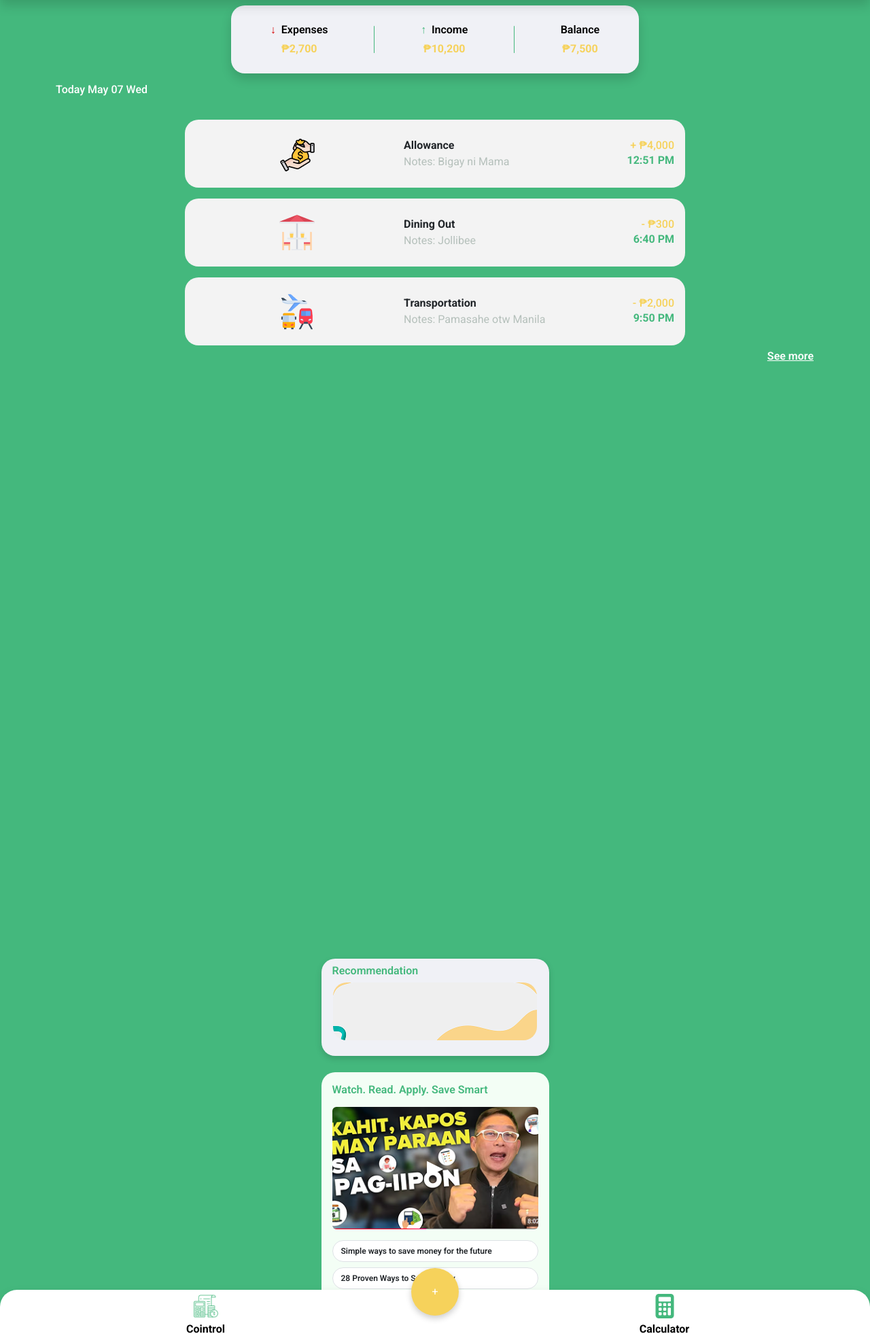
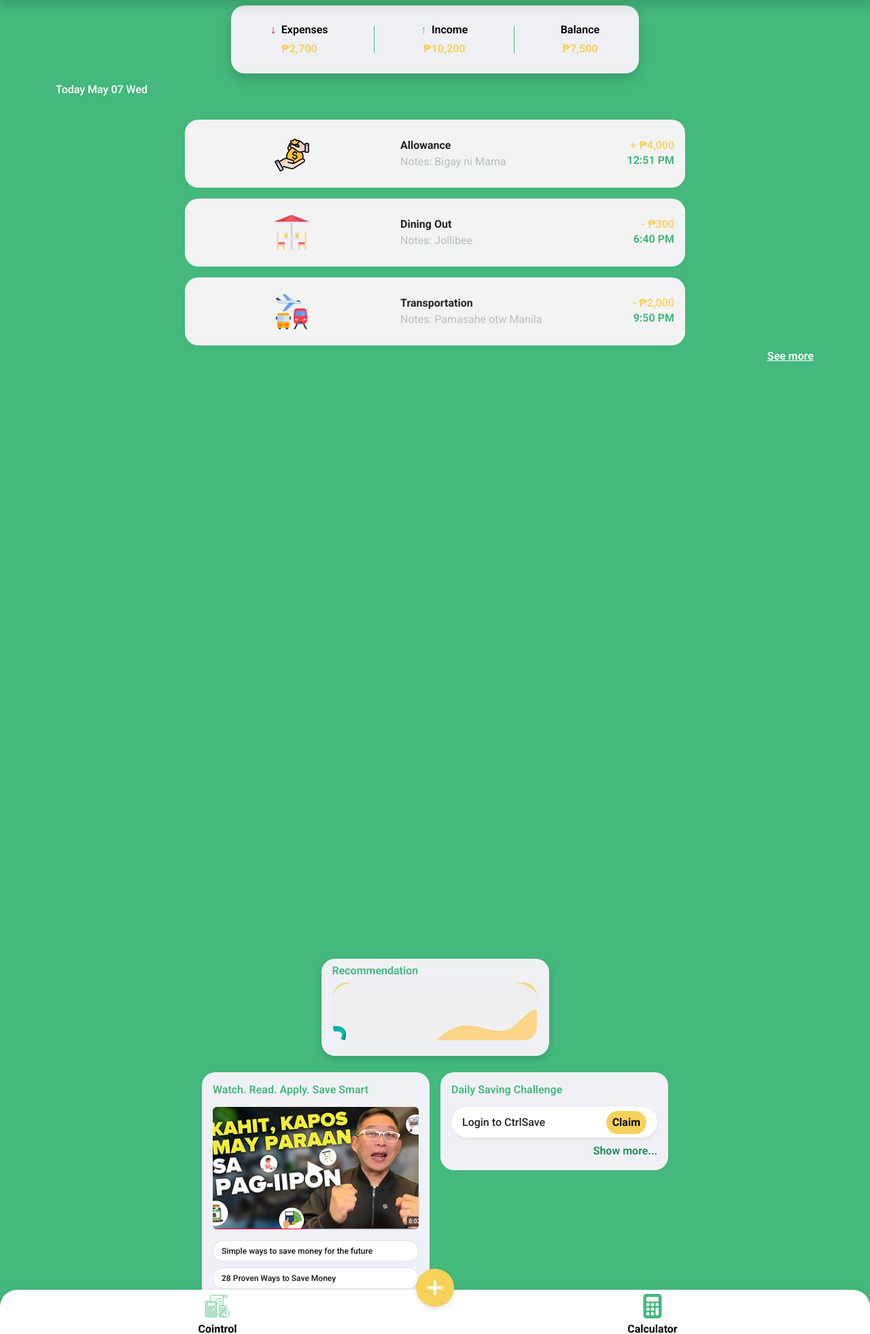
Before and after one commit to Group-5-CtrlSave/CtrlSave, a PHP site: page /pages/home/home.php in a window 1280 px wide. Shown: the part 72-2034 px from the top of the page at 68% size. Run offline with PHP 8.4, Linux system fonts and the light colour scheme.

Commit message:
Fixing Errors for Home

```diff
--- a/pages/home/calculator.php
+++ b/pages/home/calculator.php
@@ -15,7 +15,7 @@
   <a href="../home/home.php" class="text-decoration-none d-flex align-items-center">
     <img src="../../assets/img/shared/backArrow.png" alt="Back">
   </a>
-  <h1 class="calculator-title mb-0 text-center flex-grow-1">CALCULATOR</h1>
+  <h1 class="calculator-title mb-0 text-center flex-grow-1">Calculator</h1>
   <div style="width: 25px;"></div>
 </nav>
 
--- a/pages/home/home.php
+++ b/pages/home/home.php
@@ -84,9 +84,15 @@
       <!-- Date -->
       <div class="today-text">Today May 07 Wed</div>
 
-<!-- Income and Expense Row (styled like Income & Expenses page) -->
+<!-- Income and Expense Row -->
 <div class="scrollable-container mt-4">
   <div class="row justify-content-center">
+
+    <style>
+  .categoryImgContainer {
+    margin-left: -10px;
+  }
+</style>
 
 <!-- Allowance (Mama) -->
 <div class="col-12 col-md-8">
@@ -139,7 +145,7 @@
   </div>
 </div>
 
-    <!-- ✅ Move See More inside -->
+    <!-- Move See More inside -->
     <div class="text-end" style="margin-top: -5px;">
       <a href="../income&expenses/income&expenses.php" class="btn btn-link text-white fw-semibold p-0"
         style="font-size: 0.9rem;">See more</a>
@@ -164,52 +170,56 @@
   </div>
 </div>
 
+<!-- Container for Watch. Read. Apply. Save Smart + Daily Saving Challenge -->
+<div class="d-flex justify-content-center align-items-start flex-wrap gap-3 mt-4">
 
   <!-- Watch. Read. Apply. Save Smart Section -->
-<div class="d-flex justify-content-center mt-4">
-  <div class="challenge-card p-3" style="background-color: #F3FEF5; border-radius: 20px; width: 335px;">
+
+  <div class="challenge-card p-3" style="background-color: #F0F1F6; border-radius: 20px; width: 335px;">
     <h2 class="fw-semibold mb-3" style="color: #44B87D;">Watch. Read. Apply. Save Smart</h2>
 
 
     <!-- Video thumbnail -->
     <div class="position-relative mb-3">
-      <img src="../../assets/img/home/videosample.png" alt="Video" class="img-fluid rounded" style="height: 180px; width: 100%; object-fit: cover;">
+      <img src="../../assets/img/home/videosample.png" alt="Video" class="img-fluid rounded"
+           style="height: 180px; width: 100%; object-fit: cover;">
       <span class="position-absolute top-50 start-50 translate-middle text-white fs-1">&#9658;</span>
     </div>
 
     <!-- Text Buttons -->
-    <button class="btn bg-white border w-100 mb-2 text-start fw-semibold" style="border-radius: 20px;">Simple ways to save money for the future</button>
-    <button class="btn bg-white border w-100 text-start fw-semibold" style="border-radius: 20px;">28 Proven Ways to Save Money</button>
+    <button class="btn bg-white border w-100 mb-2 text-start fw-semibold" style="border-radius: 20px;">
+      Simple ways to save money for the future
+    </button>
+    <button class="btn bg-white border w-100 text-start fw-semibold" style="border-radius: 20px;">
+      28 Proven Ways to Save Money
+    </button>
 
     <!-- See More -->
     <div class="text-end mt-2">
-      <a href="#" class="text-success fw-semibold text-decoration-none">See More...</a>
-    </div>
+      <a href="../savingstrategies/savingstrat.php" class="text-success fw-semibold text-decoration-none">See More...</a>
     </div>
   </div>
 
 
   <!-- Daily Saving Challenge -->
-<div class="d-flex justify-content-center mt-3">
-  <div class="challenge-card p-3"
-       style="background-color: #F3FEF5; border-radius: 20px; width: 325px;">
+  <div class="challenge-card p-3" style="background-color: #F0F1F6; border-radius: 20px; width: 335px;">
+    <h2 class="fw-semibold mb-3" style="color: #44B87D;">Daily Saving Challenge</h2>
 
-      <h2 class="fw-semibold" style="color: #44B87D;">Daily Saving Challenge</h2>
-    <div class="d-flex justify-content-between align-items-center bg-white px-3 py-2 rounded-pill shadow-sm mb-2" style="height: 45px;">
+    <div class="d-flex justify-content-between align-items-center bg-white px-3 py-2 rounded-pill shadow-sm mb-2"
+         style="height: 45px;">
       <span class="fw-medium text-dark">Login to CtrlSave</span>
-      <button class="btn btn-sm fw-bold" style="background-color: #F6D25B; border-radius: 20px; color: black;">Claim</button>
+      <button class="btn btn-sm fw-bold"
+              style="background-color: #F6D25B; border-radius: 20px; color: black;">Claim</button>
     </div>
 
     <!-- Show More -->
-    <div class="d-flex justify-content-end mt-2">
-      <a href="../challenge/challengeMain.html"
-         class="btn btn-link fw-semibold"
-         style="color: #44B87D; text-decoration: none; font-size: 0.9rem;">
-        Show more
-      </a>
+    <div class="text-end mt-2">
+      <a href="../challenge/challengeMain.php"
+         class="text-success fw-semibold text-decoration-none">Show more...</a>
     </div>
 
   </div>
+
 </div>
 
 
@@ -219,21 +229,27 @@
 
   <!-- Cointrol -->
 <div class="tab-item text-center" style="margin-top: -10px;">
+  <a href="../cointrol/cointrol.php" class="text-decoration-none text-dark d-block">
     <img src="../../assets/img/home/cointrol_Icon.png"
          alt="Cointrol"
          class="tab-icon mb-1"
          style="width: 36px; height: 36px;">
     <div class="tab-label fw-bold" style="font-size: 0.9rem;">Cointrol</div>
+  </a>
 </div>
 
-  <!-- Add Button -->
-  <a href="../income&expenses/income&expenses.php" style="text-decoration: none;">
-    <div class="tab-center d-flex justify-content-center align-items-center">
-      <div class="tab-add-btn">
-        <span class="text-white" style="font-size: 3rem;">+</span>
-      </div>
-    </div>
-  </a>
+
+  <!-- Plus Button -->
+<button
+    style="position:fixed;bottom:2.5rem;left:50%;transform:translateX(-50%);
+           width:56px;height:56px;border-radius:50%;background:#F6D25B;border:none;
+           display:flex;align-items:center;justify-content:center;
+           box-shadow:0 4px 6px rgba(0,0,0,0.1);transition:0.3s;z-index:9999;"
+    onmouseover="this.style.background='#3aa76e';"
+    onmouseout="this.style.background='#F6D25B';"
+    data-bs-toggle="modal" data-bs-target="#plusModal">
+    <img src="../../assets/img/shared/plus.png" alt="Add" style="width:24px;height:24px;">
+</button>
 
   <!-- Calculator -->
   <a href="../home/calculator.php"
@@ -253,37 +269,19 @@
   <script src="https://cdn.jsdelivr.net/npm/bootstrap@5.3.3/dist/js/bootstrap.bundle.min.js"></script>
  <!-- Scripts -->
 <script>
-    fetch('sideBar.html')
-      .then(res => res.text())
-      .then(data => {
-        document.getElementById('sidebarContainer').innerHTML = data;
-        const sidebar = document.getElementById("sidebar");
-        const toggleBtn = document.getElementById("sidebarToggle");
-        const overlay = document.getElementById("overlay");
-
-        toggleBtn.addEventListener("click", () => {
-          sidebar.classList.toggle("show");
-          overlay.classList.toggle("d-none");
-          document.body.style.overflow = sidebar.classList.contains("show") ? "hidden" : "";
-        });
-
-        overlay.addEventListener("click", () => {
-          sidebar.classList.remove("show");
-          overlay.classList.add("d-none");
-          document.body.style.overflow = "";
-        });
-      });
-
   document.addEventListener("DOMContentLoaded", function () {
+    // "See More" Button Logic
     const seeMoreBtn = document.getElementById("seeMoreBtn");
     const moreCards = document.getElementById("more-cards");
     let expanded = false;
 
+    if (seeMoreBtn && moreCards) {
       seeMoreBtn.addEventListener("click", () => {
         expanded = !expanded;
         moreCards.classList.toggle("d-none", !expanded);
         seeMoreBtn.textContent = expanded ? "See less" : "See more";
       });
+    }
   });
 </script>
 
```
Lines whose indentation alone changed are shown as unchanged.
